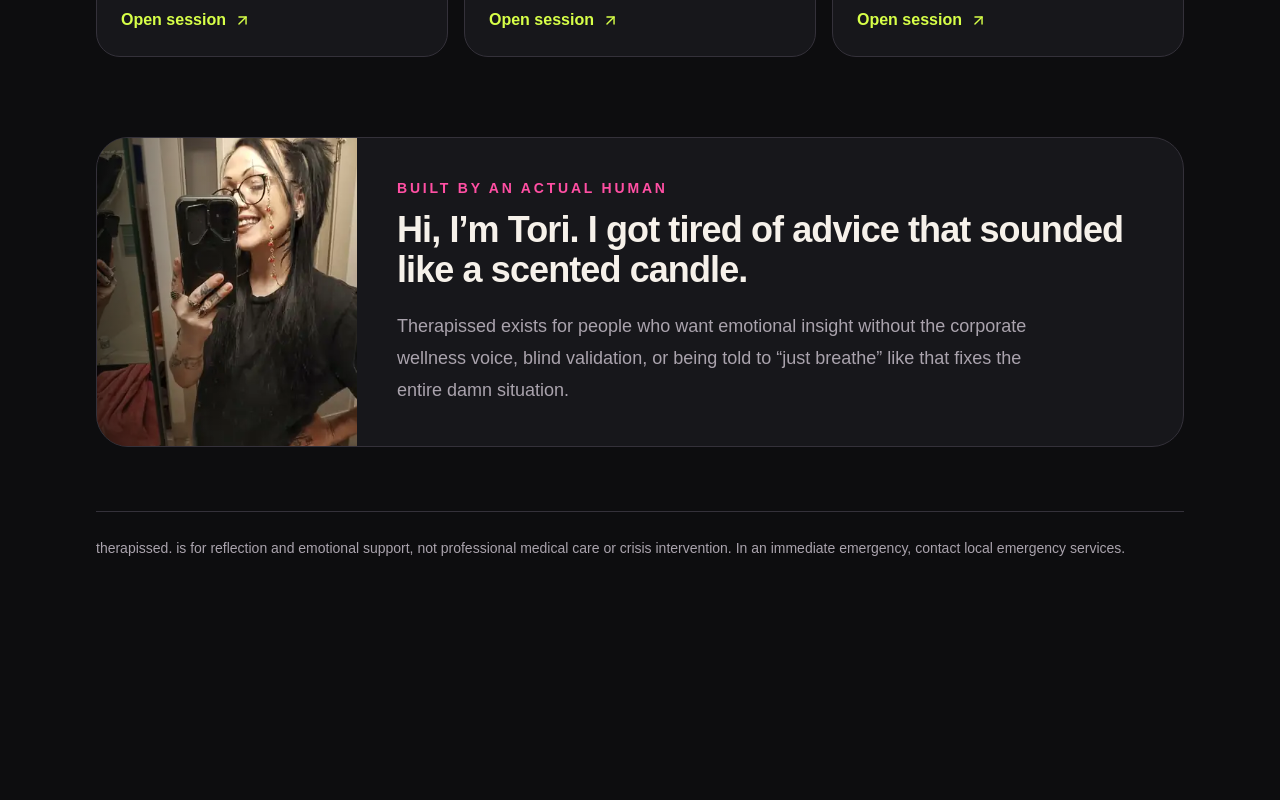
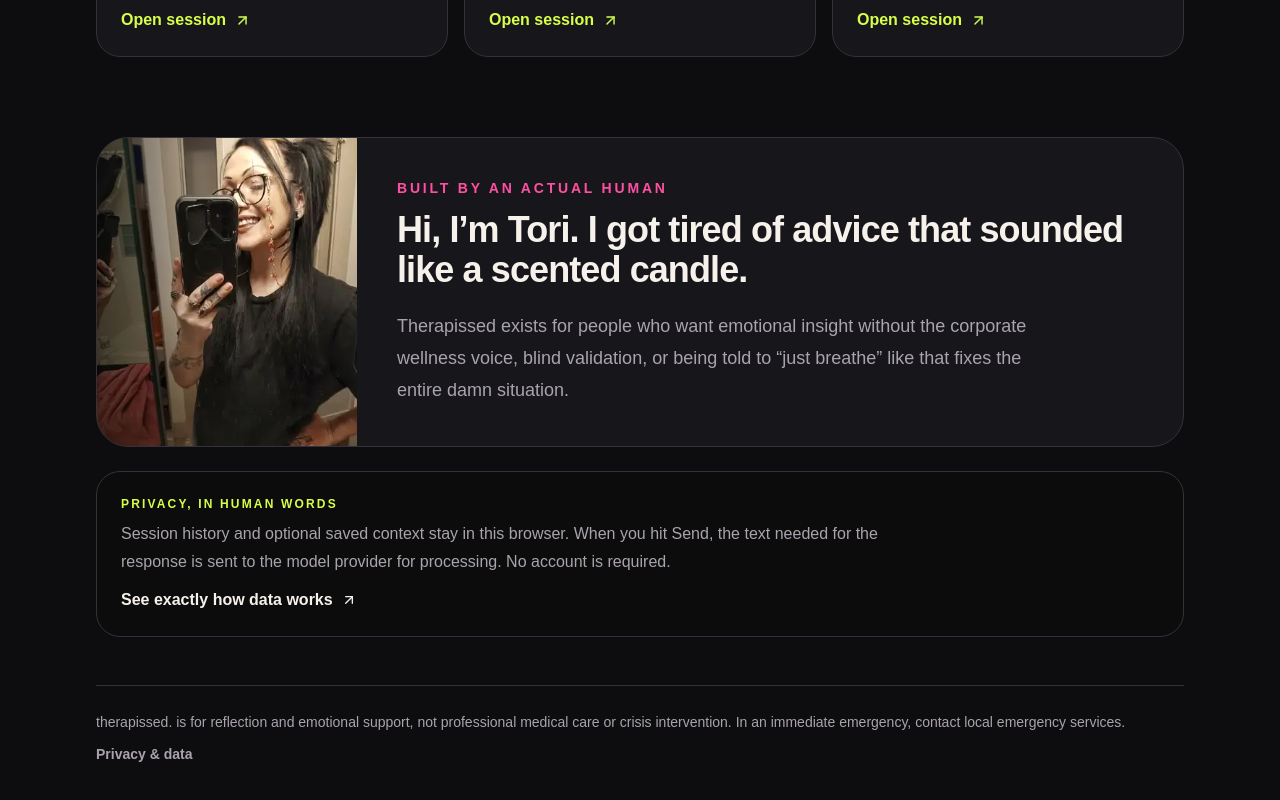
Before and after one commit to tvsketch/Therapissed, a Next.js app: page / in a window 1280 px wide. Shown: the part 1488-2288 px from the top of the page. Before the commit the page ends 2112 px from the top, so only its background shows below. Built offline with nearby package versions, Linux system fonts and the light colour scheme.

Commit message:
Surface plain-language privacy disclosure on homepage

```diff
--- a/app/page.tsx
+++ b/app/page.tsx
@@ -94,8 +94,21 @@
         </div>
       </section>
 
-      <footer className="mt-16 border-t border-[var(--line)] pt-6 text-sm leading-6 text-[var(--muted)]">
-        therapissed. is for reflection and emotional support, not professional medical care or crisis intervention. In an immediate emergency, contact local emergency services.
+      <section className="mt-6 rounded-3xl border border-[var(--line)] bg-black/10 p-5 sm:p-6">
+        <p className="text-xs font-bold uppercase tracking-[0.18em] text-[var(--acid)]">Privacy, in human words</p>
+        <p className="mt-2 max-w-3xl leading-7 text-[var(--muted)]">
+          Session history and optional saved context stay in this browser. When you hit Send, the text needed for the response is sent to the model provider for processing. No account is required.
+        </p>
+        <Link href="/privacy" className="mt-3 inline-flex items-center gap-2 font-black text-[var(--foreground)] underline decoration-[var(--line)] underline-offset-4">
+          See exactly how data works <ArrowUpRight size={16} />
+        </Link>
+      </section>
+
+      <footer className="mt-12 border-t border-[var(--line)] pt-6 text-sm leading-6 text-[var(--muted)]">
+        <p>therapissed. is for reflection and emotional support, not professional medical care or crisis intervention. In an immediate emergency, contact local emergency services.</p>
+        <Link href="/privacy" className="mt-2 inline-block font-bold text-[var(--foreground)] underline decoration-[var(--line)] underline-offset-4">
+          Privacy & data
+        </Link>
       </footer>
     </main>
   );
```
